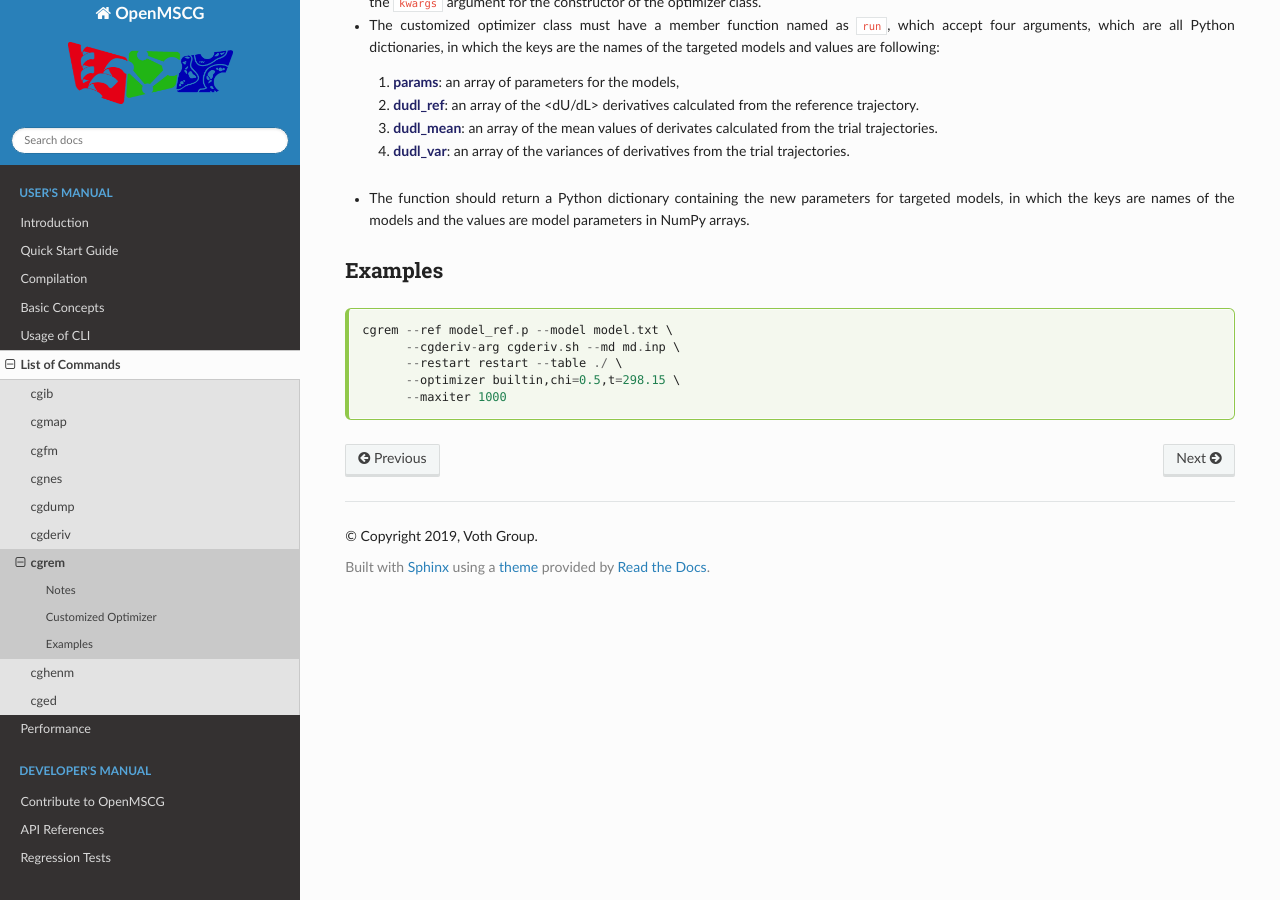
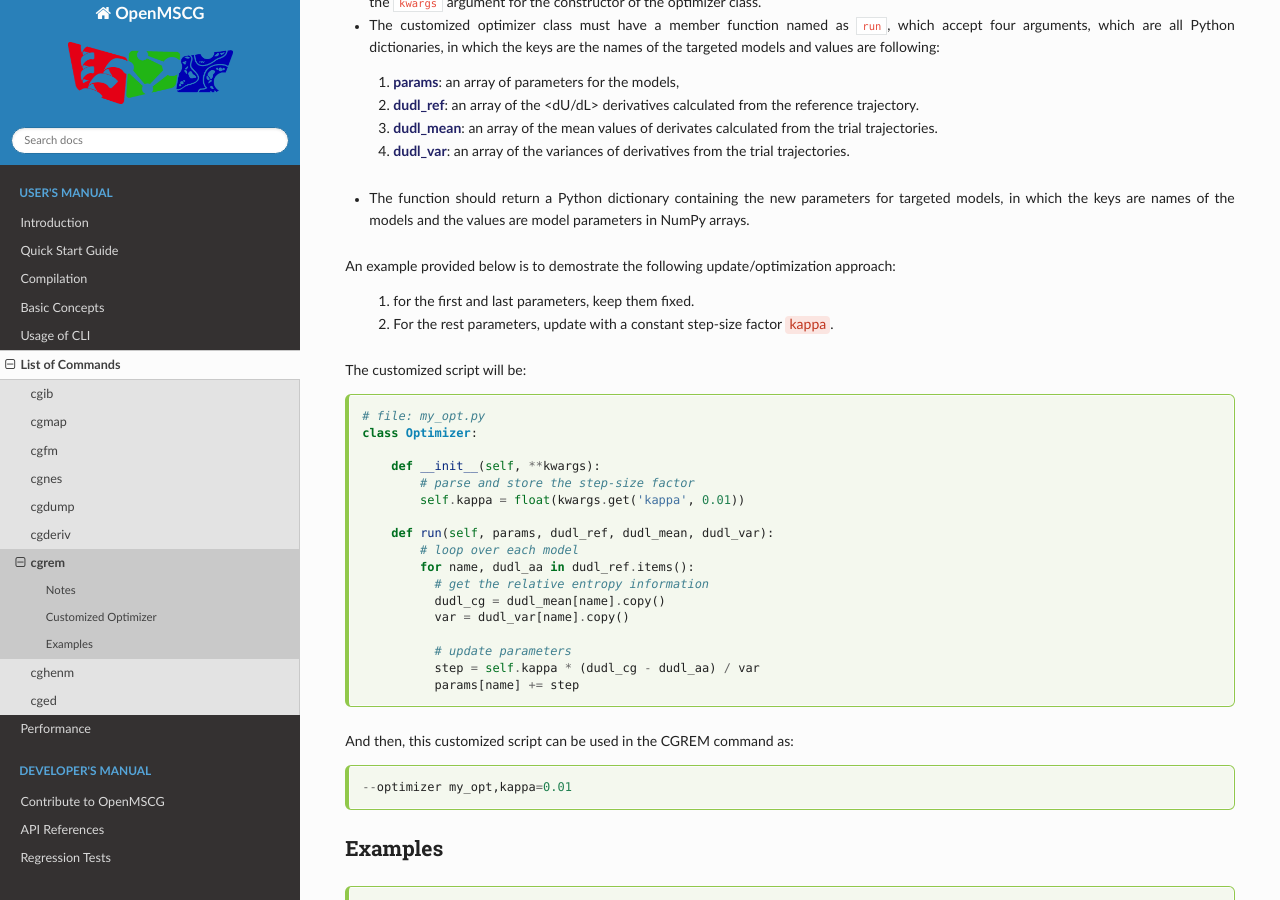
Before and after one commit to ksy141/openmscg, a Sphinx documentation site: the page built from docs/source/commands/cgrem.rst, in a window 1280 px wide and 900 px high, scrolled down 1596 px. Built offline with Sphinx 7.4.7 and the Read the Docs theme 2.0.0, drawn with Linux system fonts in a browser that asks for light colours.

Commit message:
update docs

```diff
--- a/docs/source/commands/cgfm.rst
+++ b/docs/source/commands/cgfm.rst
@@ -34,6 +34,10 @@ Notes
         pair    = ['model=BSpline,type=1:1,min=0.9,max=2.50,resolution=0.1'],
         save    = 'return'
     )
+
+* Read `Ridge Regression (regularization) <https://en.wikipedia.org/wiki/Ridge_regression>`_ for more information about the Ridge model.
+
+* Read the article `A Bayesian statistics approach to multiscale coarse graining <https://aip.scitation.org/doi/pdf/10.1063/1.3033218>`_ for more information about this approach.
 
 * If you have used the old ``MSCGFM`` software, this command is a replacement to the ``newfm`` command in ``MSCGFM``.
 
--- a/docs/source/commands/cgnes.rst
+++ b/docs/source/commands/cgnes.rst
@@ -6,8 +6,9 @@ cgnes
 Notes
 -----
 
-* Read `Ridge Regression (regularization) <https://en.wikipedia.org/wiki/Ridge_regression>`_ for more information.
 * The command doesn't check the matrix sigularity for the normal equation. If the matrix contains a column of all zero values, the resulting coefficient for that column will be zero as well.
+* Read `Ridge Regression (regularization) <https://en.wikipedia.org/wiki/Ridge_regression>`_ for more information about the Ridge model.
+* Read the article `A Bayesian statistics approach to multiscale coarse graining <https://aip.scitation.org/doi/pdf/10.1063/1.3033218>`_ for more information about this approach.
 
 Examples
 --------
--- a/docs/source/commands/cgrem.rst
+++ b/docs/source/commands/cgrem.rst
@@ -60,6 +60,35 @@ A customized optimizer can be developed in Python in a file placed in the workin
 
 * The function should return a Python dictionary containing the new parameters for targeted models, in which the keys are names of the models and the values are model parameters in NumPy arrays.
 
+An example provided below is to demostrate the following update/optimization approach:
+
+  1. for the first and last parameters, keep them fixed.
+  2. For the rest parameters, update with a constant step-size factor `kappa`.
+
+The customized script will be::
+
+    # file: my_opt.py
+    class Optimizer:
+
+        def __init__(self, **kwargs):
+            # parse and store the step-size factor
+            self.kappa = float(kwargs.get('kappa', 0.01))
+
+        def run(self, params, dudl_ref, dudl_mean, dudl_var):
+            # loop over each model
+            for name, dudl_aa in dudl_ref.items():
+              # get the relative entropy information
+              dudl_cg = dudl_mean[name].copy()
+              var = dudl_var[name].copy()
+
+              # update parameters
+              step = self.kappa * (dudl_cg - dudl_aa) / var
+              params[name] += step
+
+And then, this customized script can be used in the CGREM command as::
+
+    --optimizer my_opt,kappa=0.01
+
 
 Examples
 --------
```
Also changed, not shown: docs/source/commands/cgdump.rst (+7 -2 lines), 1 other file.
